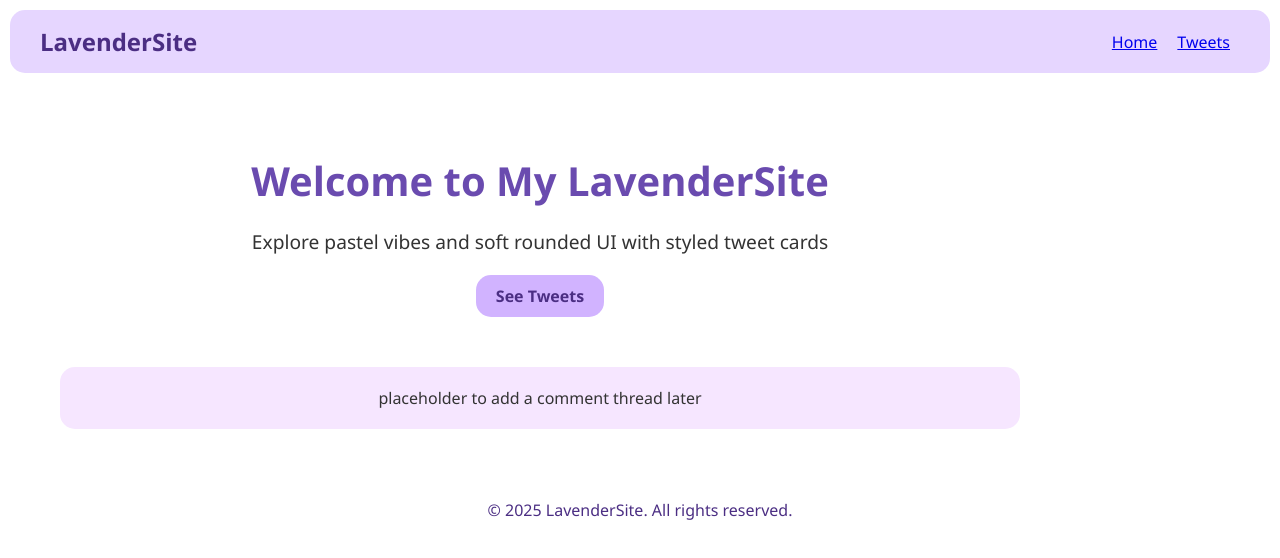
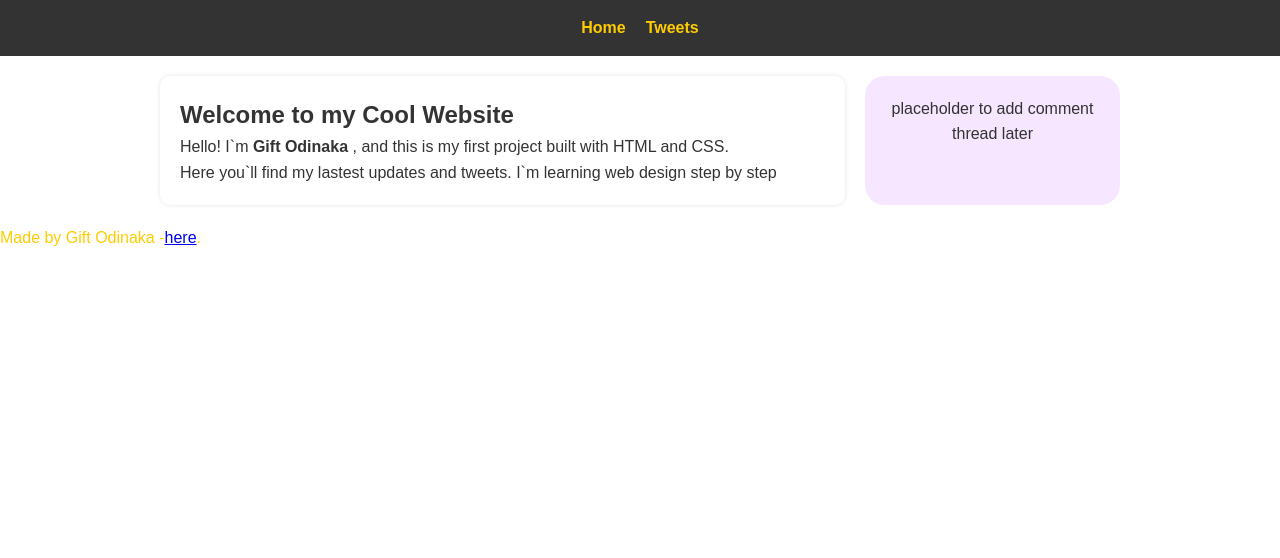
Before and after one commit to odinakagift69-dotcom/My_First_Portfolio, a plain HTML site: page index.html in a window 1280 px wide. Drawn offline with Linux system fonts and the light colour scheme.

Commit message:
Add styled website with CSS and structure

```diff
--- a/index.html
+++ b/index.html
@@ -2,42 +2,90 @@
 <html lang="en">
     <head>
         <meta charset="UTF-8">
-        <meta name="viewport"
-        content="width=device-width, initial-scale=1.0">
-        <title>My Cool Webpage  Home - Soft Lavender Site</title>
-        <link rel="stylesheet" href="style.css">
+        <meta name="viewport" content="width=device-width,initial-scale=1.0">
+        <title> My Cool Website-Home</title>
+           <link rel="stylesheets" href="style.css">
+
+        <style>
+            /*Reset some default browser styles*/
+            *{
+                margin:0;
+                padding:0;
+                box-sizing: border-box;
+            }
+            body{
+                font-family: "Poppins", sans-serif;
+                line-height:1.6;
+                background: color #f6e6ff;
+                color:#333;
+            }
+            header{
+                background-color:#333;
+                color: white;
+                padding:15px 0;
+            }
+            header ul{
+                list-style:none;
+                display:flex;
+                justify-content: center;
+                gap: 20px;
+            }
+            header a{
+                color:white;
+                text-decoration: none;
+                font-weight: bold;
+            }
+            header a{
+                color:#ffcc00;
+            }
+            main{
+                display:flex;
+                justify-content: space-between;
+                gap: 20px;
+                padding: 20px;
+                max-width:1000px;
+                margin:auto;
+            }
+            article{
+                flex:3;
+                background:white;
+                padding: 20px;
+                border-radius: 10px;
+                box-shadow:0 0 5px rgba(0,0,0,0.1) ;
+            }
+            aside{
+                flex:1;
+                background:#f6e6ff;
+                padding: 20px;
+                border-radius: 20px;
+                text-align:center;
+            }
+            footer{
+                color: #ffcc00;
+                text-decoration:none;
+            }
+        </style>
     </head>
     <body>
-            <!-- HEADER -->
         <header>
-             <nav class="navbar">
-                <div class="nav-logo"> LavenderSite</div>
-                <ul class="nav-links">
+            <ul>
                 <li><a href="index.html">Home</a></li>
-                    <li><a href="tweets.html">Tweets </a></li>
+                <li><a href="tweets.html">Tweets</a></li>
             </ul>
-             </nav>
         </header>
-
-             <!-- Main  -->
-              <main class="main-layout">
-                <!--ARTICLE: Hero/main content-->
-                <article class="article">
-                    <section class="hero">
-                    <h1>Welcome to My LavenderSite</h1>
-                    <p>Explore pastel vibes and soft rounded UI with styled tweet cards</p>
-                     <a class="btn" href="tweets.html">See Tweets </a>
-                </section>
+        <main>
+            <article>
+                <h1>Welcome to my Cool Website</h1>
+                <p> Hello! I`m <strong> Gift Odinaka </strong>, and this is my first project built with HTML and CSS.</p>
+                <p> Here you`ll find my lastest updates and tweets. I`m learning web design step by step </p>
             </article>
-                <!--ASIDE:Placeholder comment thread -->
-                <aside class="aside">
-                    <p>placeholder to add a comment thread later</p>
+            <aside>
+                <p> placeholder to add comment thread later</p>
             </aside>
         </main>
 
-              <!-- Footer -->
         <footer>
-                &copy; 2025 LavenderSite. All rights reserved.
+            <p>Made by Gift Odinaka -<a href="https://github.com/odinakagift69-dotcom/My_First_Portfolio.git target="_blank">here</a>. </p>
         </footer>
     </body>
 </html>
--- a/style.css
+++ b/style.css
@@ -1,17 +1,19 @@
-/*Reset & base*/
+/*--Reset some default browser styles--*/
 *{
     margin:0;
     padding:0;
     box-sizing: border-box;
-    font-family: "Sego UI", 'Segoe UI', Tahoma, Geneva, Verdana, sans-serif
+
 }
-/*Body*/
+/*--General page style--*/
 body {
+    font-family: "Sego UI", 'Segoe UI', Tahoma, Geneva, Verdana, sans-serif;
     background: color #f6f0ff;/*soft lavender background*/
     color:#333;
+    line-height: 1.6;
 }
-/* Navbar*/
-.navbar{
+/* -- Header and Navigation--*/
+.header{
     display: flex;
     justify-content:space-between;
     align-items:center;
@@ -20,106 +22,56 @@ body {
     border-radius:15px;
     margin:10px;
 }
-.nav-logo{
-    font-weight:bold;
-    font-size: 1.5rem;
-    color:#4b2e83;
-}
-.nav-links{
+.header ul{
     list-style: none;
     display: flex;
+    justify-content: center;
     gap:20px;
 }
-.nav-links{
-    text-decoration:none;
-    color:#4b2e83;
-    font-weight: 500;
-    padding: 5px 10px;
-    border-radius: 10px;
-    transition: background 0.3s;
+.header a{
+    color: white;
+    text-decoration: center;
+    font-weight: bold;
 }
-.nav-links a:hover {
-    background-color:#d1b3ff;
+.header a:hover{
+    color:#f6f0ff;
 }
-/*Main  layout*/
-.main-layout{
-    display:flex;
-    flex-wrap: wrap;/*responsive wrap on small screens*/
+/*-- Main Layout --*/
+.main{
+    display: flex;
+    justify-content:space-between ;
+    gap: 20px;
     max-width: 1000px;
-    margin: 40px;
-    gap:20px;
-    padding: 0 20px;
+    margin: auto;
 }
-/*Article*/
+
 .article{
-    flex: 1 1 50%;/* 50% width on desktop, flexible*/
+    flex:3;
+    background:#f6f0ff;
+    padding: 20px;
+    border-radius:10px;
+    box-shadow: 0 0 5px rgba(0,0,0,0.1)
 }
 /*Aside*/
 .aside{
-    flex: 1 1 50%;/* 50% width on desktop, flexible*/
+    flex:1;
     background-color:#f6e6ff;
-    padding: 20px;
-    border-radius: 15px;
+    padding: 15px;
+    border-radius: 10px;
     text-align: center;
 }
 
-/* Hero Section*/
-.hero{
-    text-align: center;
-    padding: 40px 20px;
-}
-.hero h1{
-    font-size: 2.5rem;
-    margin-bottom: 20px;
-    color: #6a4baf;
-}
-.hero p{
-    font-size: 1.2rem;
-    margin-bottom: 30px;
-}
-.btn {
-    background-color: #d1b3ff;
-    color: #4b2e83;
-    padding: 10px 20px;
-    border-radius: 15px;
-    text-decoration: none;
-    font-weight:600;
-    transition: background 0.3s;
-}
-.btn:hover{
-    background-color:#b08cff;
-}
 
-/*Tweets*/
-.tweets-container h1{
-    text-align:center;
-    margin-bottom:30px;
-    color:#6a4baf;
-}
-
-.tweets-card{
-    background-color:#fff0ff;
-    padding:20px;
-    margin-bottom: 20px;
-    border-radius: 20px;
-    box-shadow:0px 4px 8px rgba(0,0,0,0,1);
-    transition: transform 0.2s;
-}
-
-.tweet-card:hover{
-    transform: translateY(-5px);
-}
-/* Footer*/
+/*-- Footer --*/
 footer{
     text-align:center;
+    background-color:#333;
     padding:20px;
-    margin-top: 50px;
+    margin-top: 20px;
     color: #4b2e83;
 }
 
-/*Responsive: stack on mobile*/
-@media (max-width: 768px) {
-    .article, .aside {
-        flex:1 1 100%;/* stack vertically*/
-    }
+footer a{
+    color:#f6f0ff;
+    text-decoration:none;
 }
```
Also changed, not shown: tweets.html (+78 -35 lines). Lines whose indentation alone changed are shown as unchanged.
